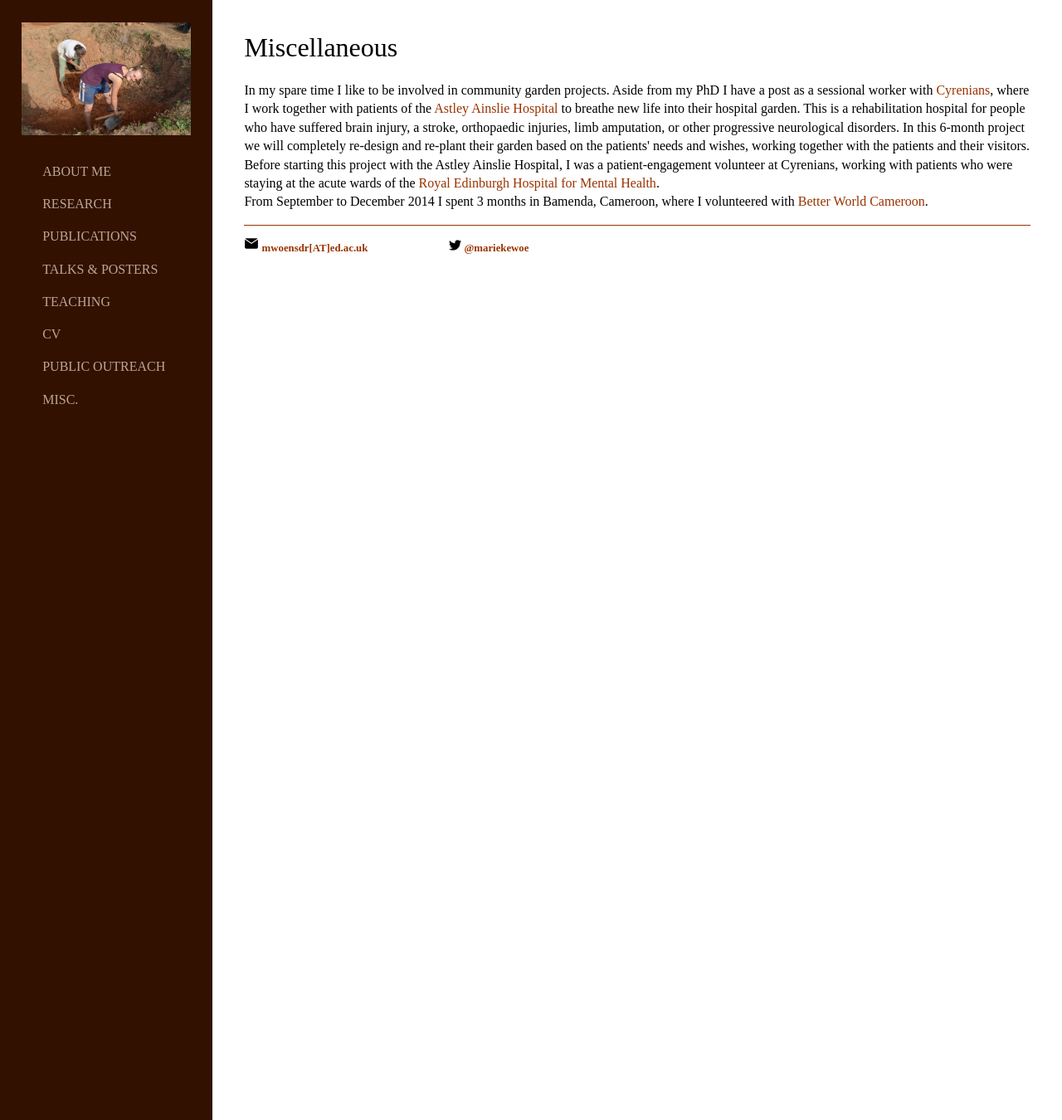
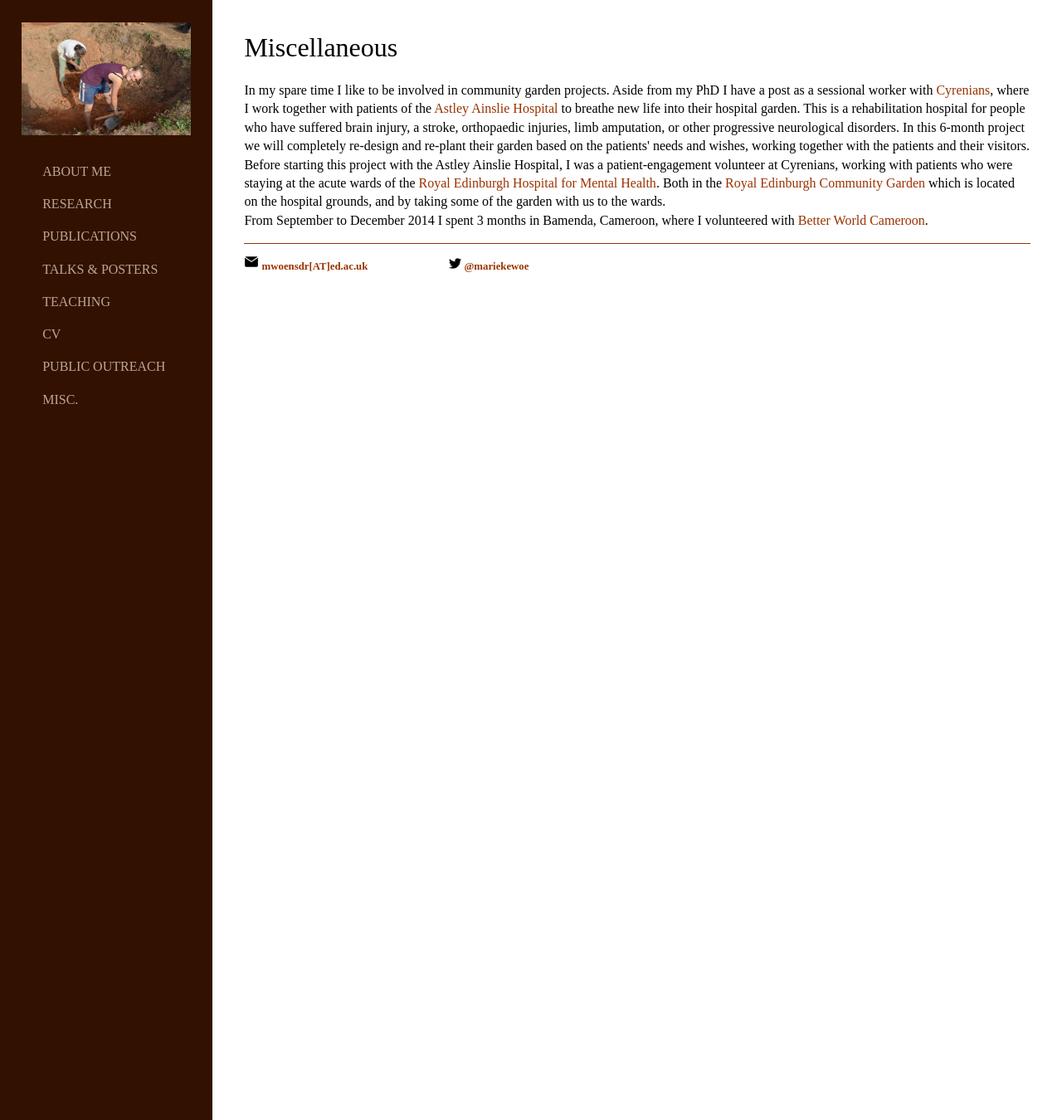
Before and after one commit to marieke-woensdregt/marieke-woensdregt.github.io, a Jekyll site: the page built from misc/index.html, in a window 1280 px wide. Shown: the whole page at 83% size. Built offline with Jekyll 4.4.1, drawn with Linux system fonts in a browser that asks for light colours.

Commit message:
Update index.html

```diff
--- a/misc/index.html
+++ b/misc/index.html
@@ -18,6 +18,8 @@ title: Misc.
 		Before starting this project with the Astley Ainslie Hospital, I was a patient-engagement volunteer at Cyrenians,
 		working with patients who were staying at the acute wards of the
 		<a href="http://www.nhslothian.scot.nhs.uk/GoingToHospital/Locations/REH/Pages/default.aspx">Royal Edinburgh Hospital for Mental Health</a>.
+		Both in the <a href="http://cyrenians.scot/community-and-food/community-gardens/">Royal Edinburgh Community Garden</a>
+		which is located on the hospital grounds, and by taking some of the garden with us to the wards.
 
 		<br />
 		From September to December 2014 I spent 3 months in Bamenda, Cameroon, where I volunteered with
```
